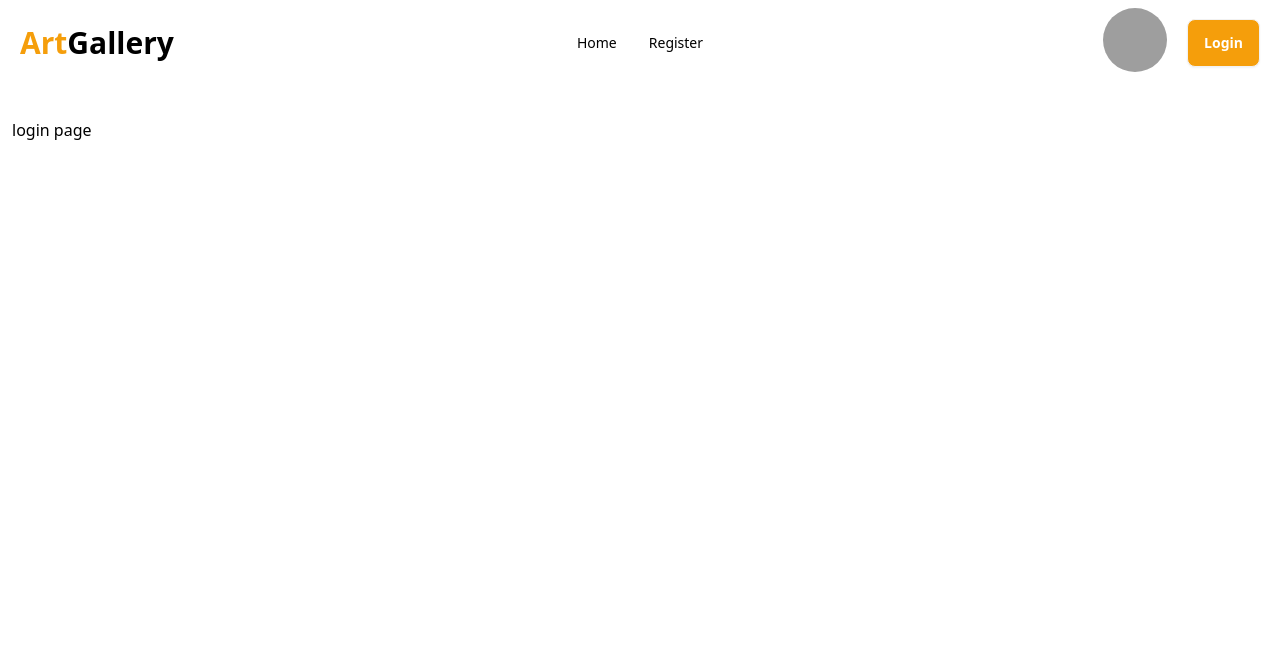
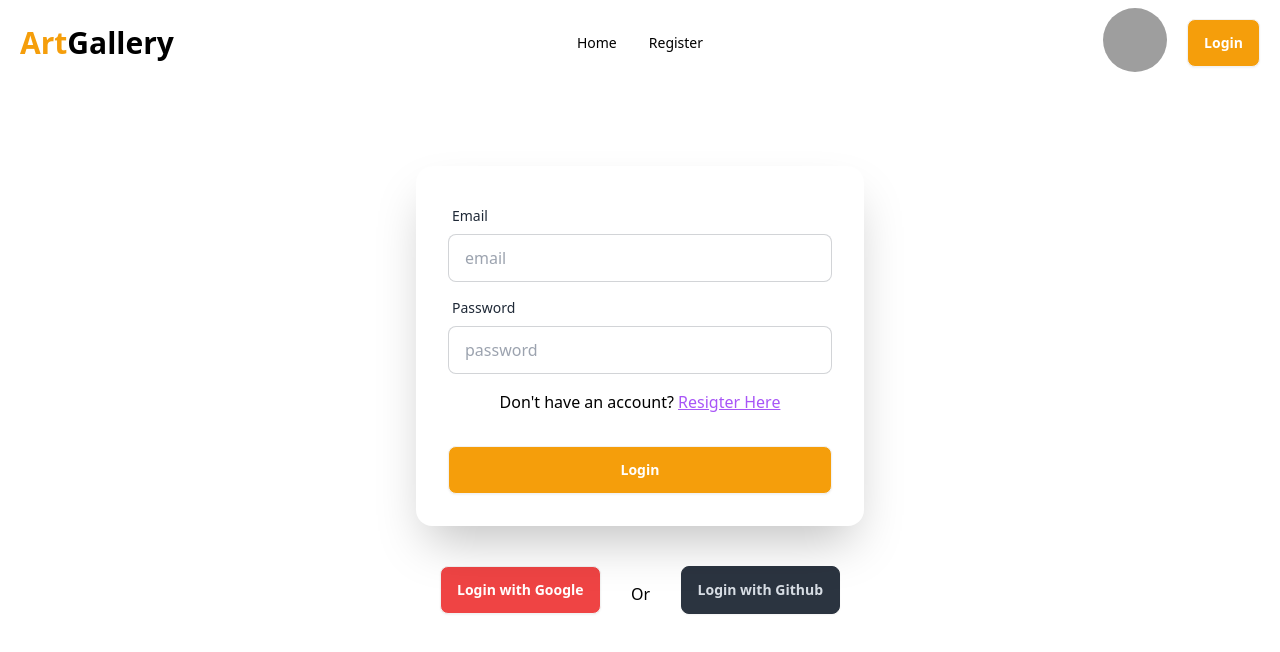
Before and after one commit to noman023/artGallery-client, a React (Vite) app: page /login in a window 1280 px wide. Shown: the top 652 px of the page. Built offline with nearby package versions, Linux system fonts and the light colour scheme; grey boxes are pictures that could not be loaded.

Commit message:
login page added

```diff
--- /dev/null
+++ b/src/components/Login/Login.jsx
@@ -0,0 +1,69 @@
+import { Link } from "react-router-dom";
+import Button from "../Button/Button";
+
+export default function Login() {
+  const handleSubmit = (e) => {
+    e.preventDefault();
+
+    const form = new FormData(e.currentTarget);
+    const email = form.get("email");
+    const password = form.get("password");
+    console.log(email, password);
+  };
+
+  return (
+    <>
+      <div className="text-center">
+        <div className="card shrink-0 w-full max-w-md mx-auto shadow-2xl bg-base-100 mt-20 ">
+          <form onSubmit={handleSubmit} className="card-body">
+            <div className="form-control">
+              <label className="label">
+                <span className="label-text">Email</span>
+              </label>
+              <input
+                name="email"
+                type="email"
+                placeholder="email"
+                className="input input-bordered"
+                required
+              />
+            </div>
+
+            <div className="form-control">
+              <label className="label">
+                <span className="label-text">Password</span>
+              </label>
+              <input
+                name="password"
+                type="password"
+                placeholder="password"
+                className="input input-bordered"
+                required
+              />
+            </div>
+
+            <p className="mt-2">
+              Don't have an account?{" "}
+              <Link to="/register" className="text-purple-500 underline">
+                Resigter Here
+              </Link>
+            </p>
+
+            <div className="form-control mt-6">
+              <Button>Login</Button>
+            </div>
+          </form>
+        </div>
+
+        <div className="flex justify-center gap-4 mt-10 mb-20">
+          <button className="btn bg-red-500 hover:bg-red-600 text-white">
+            Login with Google
+          </button>
+          <div className="divider divider-horizontal">Or</div>
+
+          <button className="btn btn-neutral">Login with Github</button>
+        </div>
+      </div>
+    </>
+  );
+}
--- a/src/pages/LoginPage/LoginPage.jsx
+++ b/src/pages/LoginPage/LoginPage.jsx
@@ -1,4 +1,5 @@
 import { Helmet } from "react-helmet";
+import Login from "../../components/Login/Login";
 
 export default function LoginPage() {
   return (
@@ -7,7 +8,7 @@ export default function LoginPage() {
         <title>Art Gallery | Login</title>
       </Helmet>
 
-      <p>login page</p>
+      <Login />
     </>
   );
 }
```
